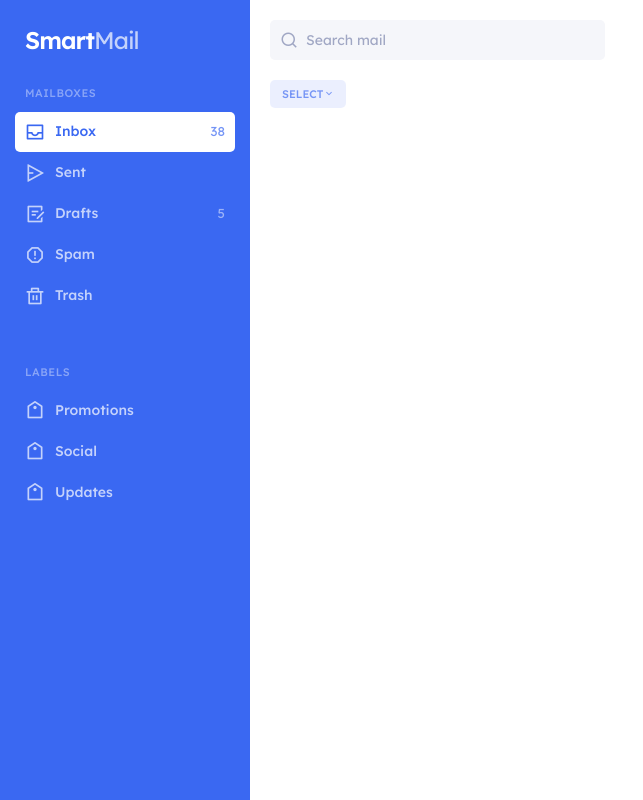
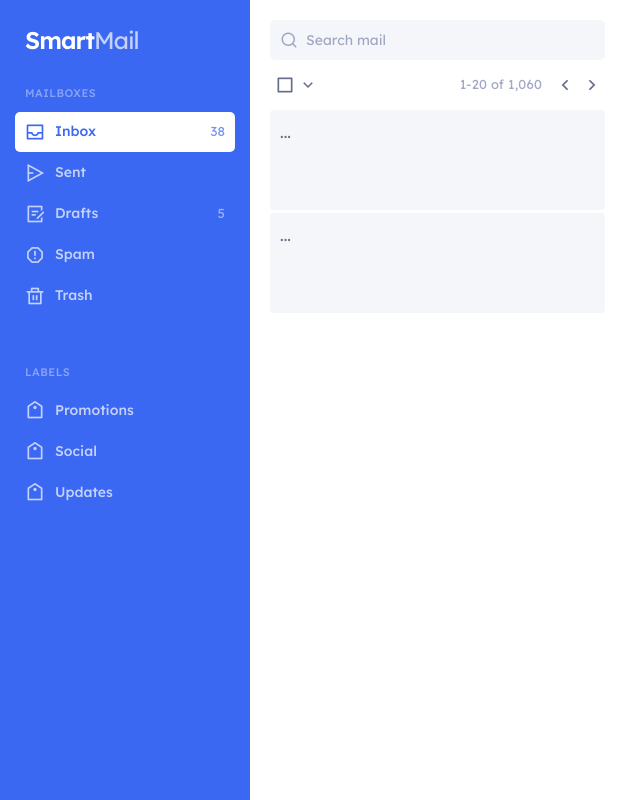
Before and after one commit to themepixels/smartmail, a website: page index.html in a window 1280 px wide. Shown: the whole page, without its empty margins (0-643 px from the left). Drawn offline with nearby package versions, Linux system fonts and the light colour scheme.

Commit message:
update mailbox

```diff
--- a/index.html
+++ b/index.html
@@ -55,9 +55,30 @@
           <input type="search" class="form-control" placeholder="Search mail">
         </div><!-- mailbox-search -->
       </div><!-- mailbox-header -->
+
       <div class="mailbox-option">
-        <a href="" class="dropdown-link">Select <i class="ri-arrow-down-s-line"></i></a>
+        <a href="" class="dropdown-check">
+          <i class="ri-checkbox-blank-line"></i>
+          <i class="ri-checkbox-fill"></i>
+          <i class="ri-checkbox-indeterminate-fill"></i>
+        </a>
+        <a href="" class="dropdown-link"><i class="ri-arrow-down-s-line"></i></a>
+
+        <div class="ms-auto d-flex align-items-center">
+          <span>1-20 of 1,060</span>
+          <a href="" class="pager prev"><i class="ri-arrow-left-s-line"></i></a>
+          <a href="" class="pager next"><i class="ri-arrow-right-s-line"></i></a>
+        </div>
       </div><!-- mailbox-option -->
+      <ul class="mail-group">
+        <li class="mail-item">
+          ...
+        </li>
+        <li class="mail-item">
+          ...
+        </li>
+      </ul><!-- mail-group -->
+
     </div><!-- mailbox -->
 
     <script src="lib/jquery/jquery.min.js"></script>
@@ -74,6 +95,19 @@
 
           $(this).closest('.nav').siblings('.nav').find('.nav-link').removeClass('active');
         });
+
+        $('.mailbox-search .form-control').on('focusin focusout', function(e){
+          if(e.type === 'focusin') {
+            $(this).parent().addClass('onfocus');
+          } else {
+            $(this).parent().removeClass('onfocus');
+          }
+        });
+
+        $('.dropdown-check').on('click', function(e){
+          e.preventDefault();
+          $(this).toggleClass('checkall');
+        });
       });
     </script>
   </body>
--- a/scss/_variables.scss
+++ b/scss/_variables.scss
@@ -11,6 +11,7 @@ $color-tx-02:                     #666d8c;
 $color-tx-03:                     #a0a7c4;
 
 $color-bg-01:                     #f5f6fa;
+$color-bg-02:                     #f0f2f7;
 
 // Fonts
 $ff-primary:                      'Lexend', sans-serif;
--- a/scss/panels/_mailbox.scss
+++ b/scss/panels/_mailbox.scss
@@ -9,10 +9,9 @@
 }
 
 .mailbox-header {
-  height: 80px;
   display: flex;
   align-items: center;
-  padding: 0 20px;
+  padding: 20px 20px 10px;
 }
 
 .mailbox-search {
@@ -46,25 +45,128 @@
       text-shadow: none;
     }
   }
+
+  &.onfocus {
+    background-color: #fff;
+    box-shadow: 0 0 0 1.5px $color-secondary;
+  }
 }
 
 .mailbox-option {
-  padding: 0 20px;
+  padding: 0 20px 5px;
   display: flex;
   align-items: center;
+  font-size: 13px;
+
+  .dropdown-check {
+    width: 30px;
+    height: 30px;
+    display: flex;
+    align-items: center;
+    justify-content: center;
+    //background-color: $color-bg-02;
+    border-top-left-radius: 3px;
+    border-bottom-left-radius: 3px;
+    color: $color-tx-02;
+    text-decoration: none;
+
+    &:hover,
+    &:focus { background-color: darken($color-bg-02, 2%); }
+
+    i {
+      font-size: 20px;
+      line-height: 1;
+      border-radius: 2px;
+
+      &:not(:first-child) { display: none; }
+    }
+
+    &.checkall i {
+      color: $color-primary;
+
+      &:first-child { display: none; }
+      &:nth-child(2) { display: block; }
+      &:last-child { display: none; }
+    }
+
+    &.check i {
+      color: $color-primary;
+
+      &:first-child,
+      &:nth-child(2) { display: none; }
+      &:last-child { display: block; }
+    }
+  }
 
   .dropdown-link {
-    font-size: 11px;
-    font-weight: 500;
-    text-transform: uppercase;
-    position: relative;
-    text-decoration: none;
-    background-color: rgba($color-primary, .1);
-    color: $color-secondary;
-    height: 28px;
     display: flex;
     align-items: center;
-    padding: 0 12px;
-    border-radius: 5px;
+    justify-content: center;
+    width: 16px;
+    height: 30px;
+    text-decoration: none;
+    color: $color-tx-02;
+    font-size: 18px;
+    //background-color: $color-bg-02;
+    border-top-right-radius: 3px;
+    border-bottom-right-radius: 3px;
+
+    &:hover,
+    &:focus { background-color: darken($color-bg-02, 2%); }
+  }
+
+  span {
+    margin-right: 10px;
+    color: $color-tx-03;
+    letter-spacing: .2px;
+  }
+
+  .pager {
+    position: relative;
+    width: 26px;
+    height: 30px;
+    display: flex;
+    align-items: center;
+    justify-content: center;
+    //background-color: $color-bg-02;
+    border-radius: 3px;
+    color: $color-tx-02;
+    text-decoration: none;
+
+    &:hover,
+    &:focus {
+      background-color: darken($color-bg-02, 2%);
+    }
+
+    i {
+      font-size: 20px;
+      line-height: 1;
+    }
+
+    &:first-of-type {
+      //border-top-right-radius: 0;
+      //border-bottom-right-radius: 0;
+    }
+
+    + .pager {
+      margin-left: 1px;
+      //border-top-left-radius: 0;
+      //border-bottom-left-radius: 0;
+    }
   }
 }
+
+.mail-group {
+  padding: 5px 20px 0;
+  margin: 0;
+  list-style: none;
+}
+
+.mail-item {
+  background-color: $color-bg-01;
+  height: 100px;
+  border-radius: 4px;
+  padding: 10px;
+
+  + .mail-item { margin-top: 3px; }
+}
```
Also changed, not shown: assets/css/style.css, assets/css/style.min.css.
